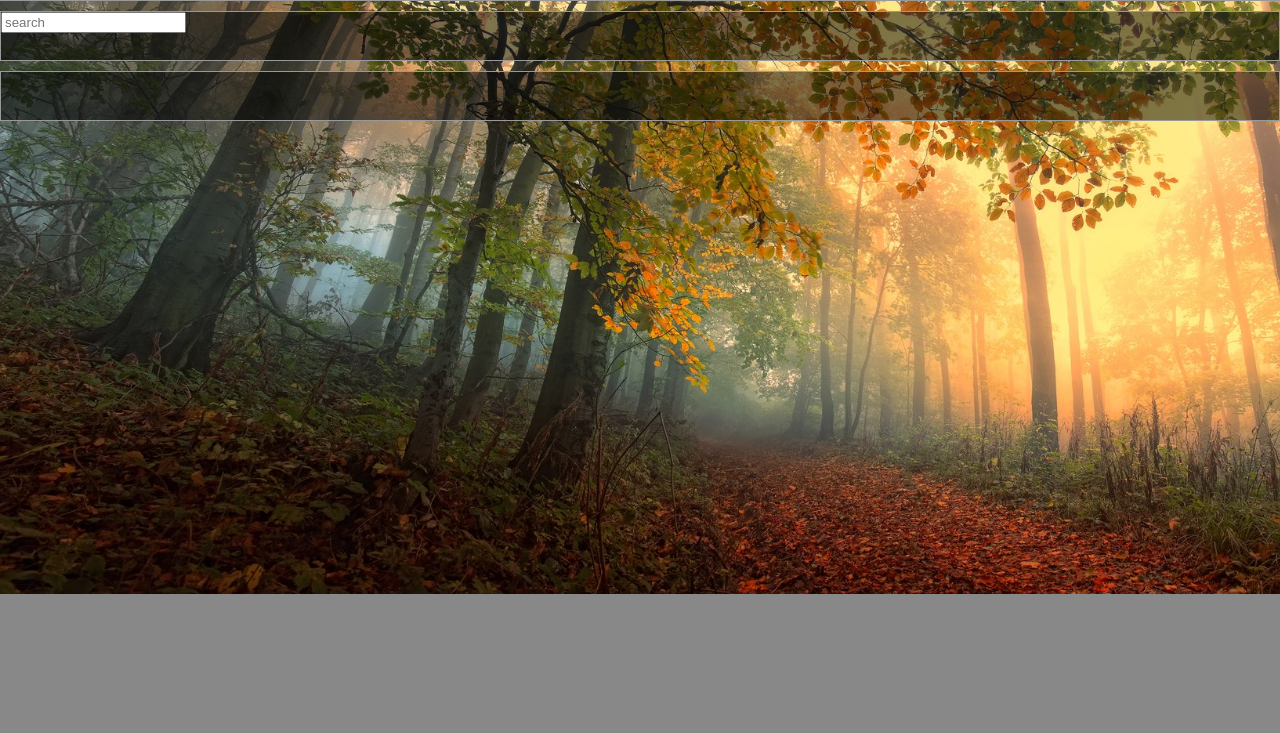
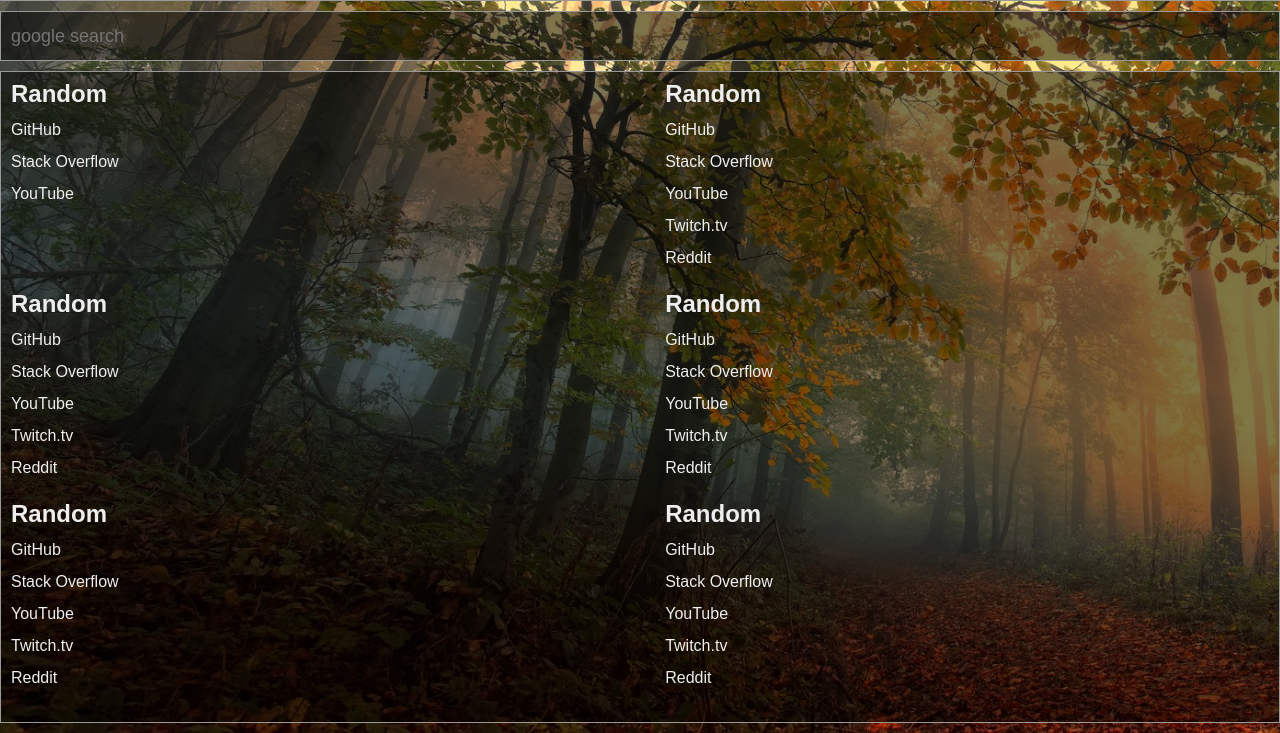
Before and after one commit to jeffsdev/Startpage, a website: page app/index.html in a window 1280 px wide. Shown: the part 206-939 px from the top of the page. Before the commit the page ends 800 px from the top, so only its background shows below. Drawn offline with Linux system fonts and the light colour scheme.

Commit message:
begin styling bookmarks container

```diff
--- a/app/index.html
+++ b/app/index.html
@@ -37,9 +37,70 @@
 
     <main>
       <section class="search-container">
-        <input type="text" placeholder="search">
+        <input type="text" placeholder="google search">
       </section>
-      <section class="bookmarks-container"></section>
+      <section class="bookmarks-container">
+        <div class="bookmark-category">
+          <h3 class="bookmark-category-title">Random</h3>
+          <ul>
+            <li>GitHub</li>
+            <li>Stack Overflow</li>
+            <li>YouTube</li>
+            <!-- <li>Twitch.tv</li> -->
+            <!-- <li>Reddit</li> -->
+          </ul>
+        </div>
+        <div class="bookmark-category">
+          <h3 class="bookmark-category-title">Random</h3>
+          <ul>
+            <li>GitHub</li>
+            <li>Stack Overflow</li>
+            <li>YouTube</li>
+            <li>Twitch.tv</li>
+            <li>Reddit</li>
+          </ul>
+        </div>
+        <div class="bookmark-category">
+          <h3 class="bookmark-category-title">Random</h3>
+          <ul>
+            <li>GitHub</li>
+            <li>Stack Overflow</li>
+            <li>YouTube</li>
+            <li>Twitch.tv</li>
+            <li>Reddit</li>
+          </ul>
+        </div>
+        <div class="bookmark-category">
+          <h3 class="bookmark-category-title">Random</h3>
+          <ul>
+            <li>GitHub</li>
+            <li>Stack Overflow</li>
+            <li>YouTube</li>
+            <li>Twitch.tv</li>
+            <li>Reddit</li>
+          </ul>
+        </div>
+        <div class="bookmark-category">
+          <h3 class="bookmark-category-title">Random</h3>
+          <ul>
+            <li>GitHub</li>
+            <li>Stack Overflow</li>
+            <li>YouTube</li>
+            <li>Twitch.tv</li>
+            <li>Reddit</li>
+          </ul>
+        </div>
+        <div class="bookmark-category">
+          <h3 class="bookmark-category-title">Random</h3>
+          <ul>
+            <li>GitHub</li>
+            <li>Stack Overflow</li>
+            <li>YouTube</li>
+            <li>Twitch.tv</li>
+            <li>Reddit</li>
+          </ul>
+        </div>
+      </section>
     </main>
   </body>
 </html>
--- a/app/scss/base/_base.scss
+++ b/app/scss/base/_base.scss
@@ -14,7 +14,7 @@
   box-sizing: border-box;
   -ms-text-size-adjust: 100%;
   -webkit-text-size-adjust: 100%;
-  height: 100%;
+  height: auto;
 }
 
 *, *:before, *:after {
@@ -26,6 +26,7 @@
   font: 16px/1 sans-serif;
   -moz-osx-font-smoothing: grayscale;
   -webkit-font-smoothing: antialiased;
+  height: auto;
 }
 
 h1,
--- a/app/scss/layout/_main.scss
+++ b/app/scss/layout/_main.scss
@@ -14,13 +14,37 @@
     order: 2;
     margin-bottom: 10px;
     height: 50px;
+    input {
+      height: 100%;
+      border: none;
+      width: 100%;
+      background: none;
+      padding: 10px;
+      font-size: 1.125em;
+      color: #eee;
+    }
   }
   .bookmarks-container {
+    display: flex;
+    flex: 1 1 100%;
+    flex-wrap: wrap;
+    justify-content: space-between;
+    align-items: flex-start;
+    order: 2;
     background: rgba(0, 0, 0, 0.5);
-    flex: 1 1 100%;
     border: 1px solid #999;
-    order: 2;
     margin-bottom: 10px;
-    height: 50px;
+    padding: 10px;
+    .bookmark-category {
+      // border: 1px solid red;
+      width: 48%;
+      margin-bottom: 10px;
+      .bookmark-category-title {
+        margin-bottom: 10px;
+      }
+      ul li {
+        margin: 1rem 0;
+      }
+    }
   }
 }
```
Also changed, not shown: app/css/main.css.
